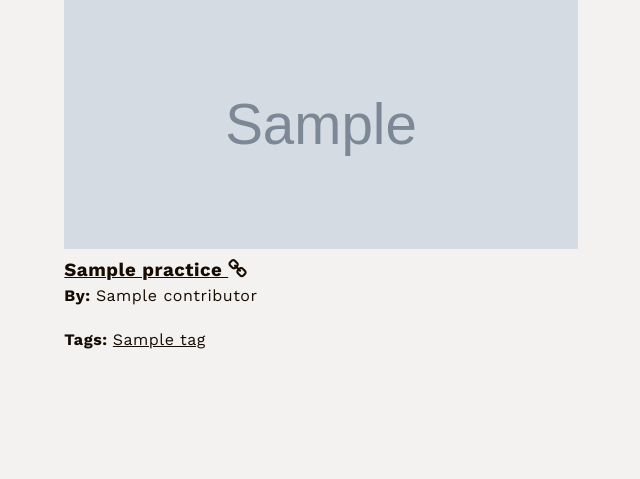
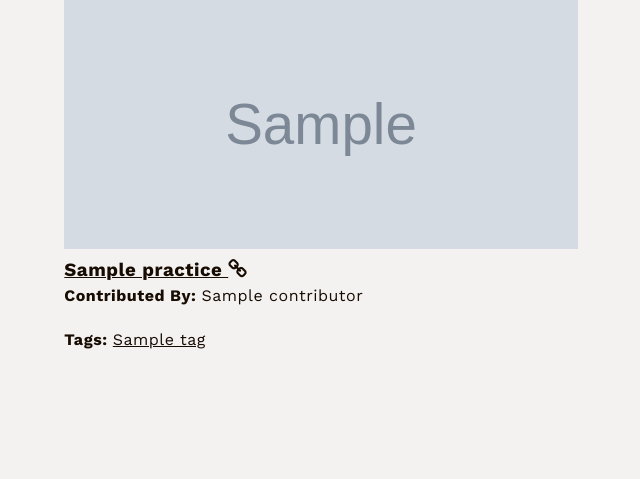
Before and after one commit to jboolean/wou, a Django app: template base/templates/base/index.html in a window 1280 px wide. Shown: the part 951-1430 px from the top of the page, without its empty margins (39-679 px from the left). Run offline with Django 3.2, Linux system fonts and the light colour scheme; the template is opened without the code that fills it: most values are stand-ins (such as "Sample title", 1, 10 or a date in 2020); grey boxes marked "Sample" are stand-in pictures; some libraries are stand-ins or nearby versions.

Commit message:
Change "By" to "Contributed By" under method. Closes #40.

```diff
--- a/base/templates/base/practice-detail.html
+++ b/base/templates/base/practice-detail.html
@@ -32,7 +32,7 @@
 
 			{% if practice.contributors.all %}
 			<div class="item__meta">
-				<span class="item__key">By: </span>
+				<span class="item__key">Contributed By: </span>
 				<span class="item__value">
 				{% for contributor in practice.contributors.all %}
 				{{ contributor.name }}{% if not forloop.last %}, {% endif %}
--- a/base/templates/base/practices.html
+++ b/base/templates/base/practices.html
@@ -24,7 +24,7 @@
 				</h3>
 
 				<div class="item__meta">
-					<span class="item__key">By: </span>
+					<span class="item__key">Contributed By: </span>
 					<span class="item__value">
 					{% for contributor in practice.contributors.all %}
 						<span class="item__contributor">{{contributor.name}}{% if forloop.last %}{% else %}, {% endif %}<span>
```
